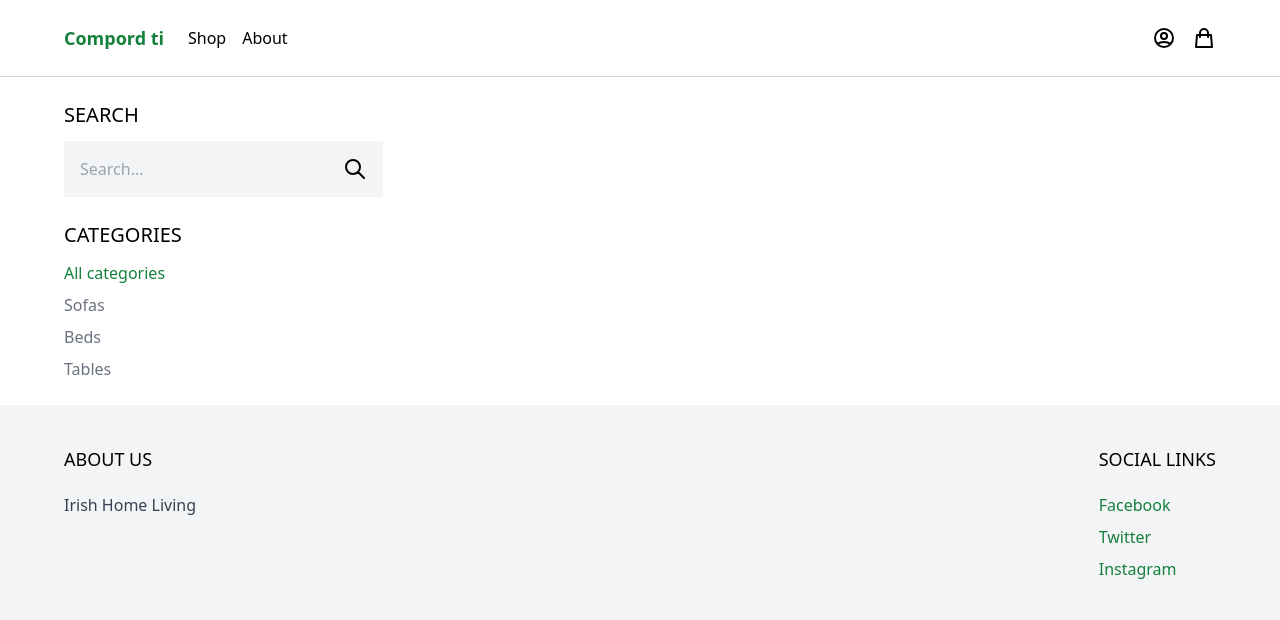
After one commit to pbtrad/compord-ti, a Django app: page /shop/ in a window 1280 px wide. The commit adds this page. Shown: the top 620 px of the page. Run offline with Django 4.2, Linux system fonts and the light colour scheme; data that the repository does not hold is empty; some libraries are stand-ins or nearby versions.

Commit message:
Shop page to display products added, and product detail page

```diff
--- a/compord_ti/urls.py
+++ b/compord_ti/urls.py
@@ -15,9 +15,12 @@ Including another URLconf
 """
 from django.contrib import admin
 from django.urls import path
-from core.views import frontpage
+from core.views import frontpage, shop
+from product.views import product
 
 urlpatterns = [
     path('', frontpage, name='frontpage'),
+    path('shop/', shop, name='shop'),
+    path('product/', product, name='product'),
     path('admin/', admin.site.urls),
 ]
--- a/core/templates/core/base.html
+++ b/core/templates/core/base.html
@@ -14,7 +14,7 @@
                 <a href="#" class="py-4 text-lg text-green-700 font-semibold">Compord ti</a>
 
                 <ul class="flex items-center space-x-4">
-                    <li><a href="#">Shop</a></li>
+                    <li><a href="{% url 'shop' %}">Shop</a></li>
                     <li><a href="#">About</a></li>
                 </ul>
             </div>
--- /dev/null
+++ b/core/templates/core/shop.html
@@ -0,0 +1,45 @@
+{% extends 'core/base.html' %}
+{% block content %}
+<div class="max-w-6xl mx-auto flex flex-wrap py-6 px-6 xl:px-0">
+    <div class="filters w-full lg:w-1/4">
+        <h3 class="mb-3 text-xl uppercase">Search</h3>
+        <form method="get" action=".">
+            <div class="flex">
+                <input type="text" name="query" class="p-4 bg-gray-100 border-0" placeholder="Search...">
+
+                <button class="p-4 bg-gray-100 border-0">
+                    <svg xmlns="http://www.w3.org/2000/svg" class="h-6 w-6" fill="none" viewBox="0 0 24 24" stroke="currentColor">
+                        <path stroke-linecap="round" stroke-linejoin="round" stroke-width="2" d="M21 21l-6-6m2-5a7 7 0 11-14 0 7 7 0 0114 0z" />
+                    </svg>
+                </button>
+            </div>
+        </form>
+        <h3 class="mt-6 mb-3 text-xl uppercase">Categories</h3>
+
+        <ul class="space-y-2">
+            <li><a href="#" class="text-green-700">All categories</a></li>
+            <li><a href="#" class="text-gray-500">Sofas</a></li>
+            <li><a href="#" class="text-gray-500">Beds</a></li>
+            <li><a href="#" class="text-gray-500">Tables</a></li>
+        </ul>
+    </div>
+    <div class="products w-full lg:w-3/4 -mt-4 flex items-center flex-wrap">
+        {% for product in products %}
+        <div class="w-full md:w-1/3 xl:w-1/4 p-6">
+            <a href="#">
+                <img class="rounded-xl hover:shadow-lg">
+            </a>
+            <div class="pt-3 flex items-center justify-between">
+                <a href="#">{{ product.name }}</a>
+                <a href="#" class="text-green-700 hover:text-green-900">
+                    <svg xmlns="http://www.w3.org/2000/svg" class="h-6 w-6" fill="none" viewBox="0 0 24 24" stroke="currentColor">
+                        <path stroke-linecap="round" stroke-linejoin="round" stroke-width="2" d="M16 11V7a4 4 0 00-8 0v4M5 9h14l1 12H4L5 9z" />
+                    </svg>
+                </a>
+            </div>
+            <p class="pt-1 text-gray-400">€9.99</p>
+        </div>
+        {% endfor %}
+    </div>
+</div>
+{% endblock %}
--- a/core/views.py
+++ b/core/views.py
@@ -5,3 +5,8 @@ def frontpage(request):
     products = Product.objects.all()[0:8]
 
     return render(request, 'core/frontpage.html', {'products': products})
+
+def shop(request):
+    products = Product.objects.all()
+
+    return render(request, 'core/shop.html', {'products': products})
```
Also changed, not shown: product/templates/product/product.html (added, +22 -0 lines), product/views.py (+6 -2 lines).
